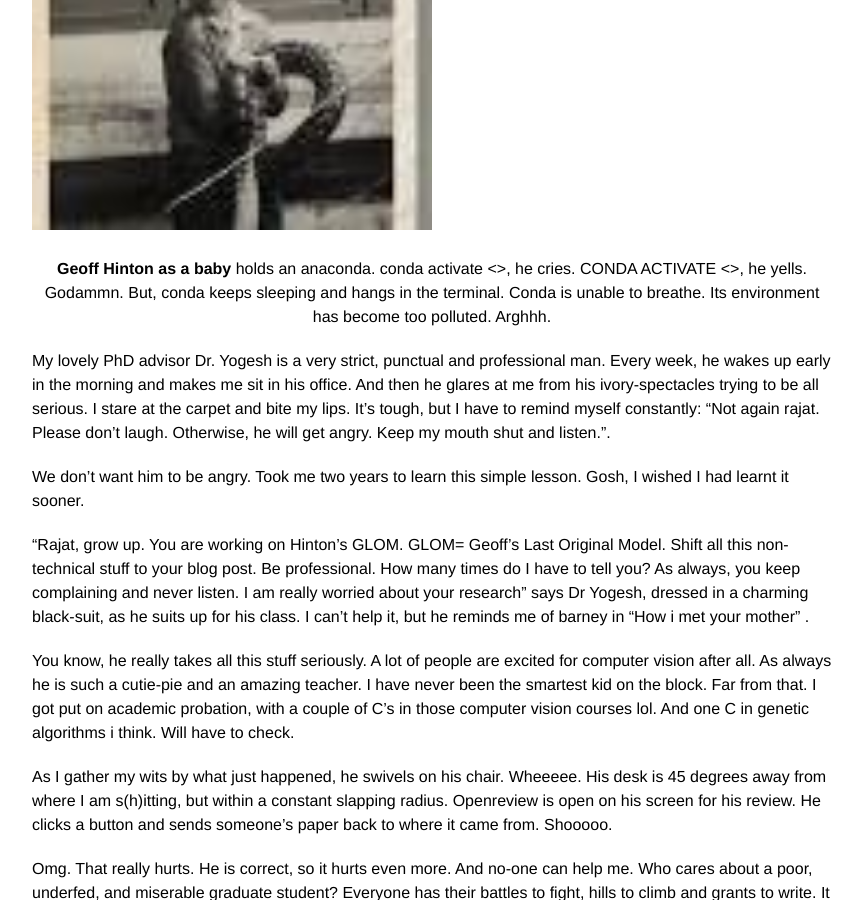
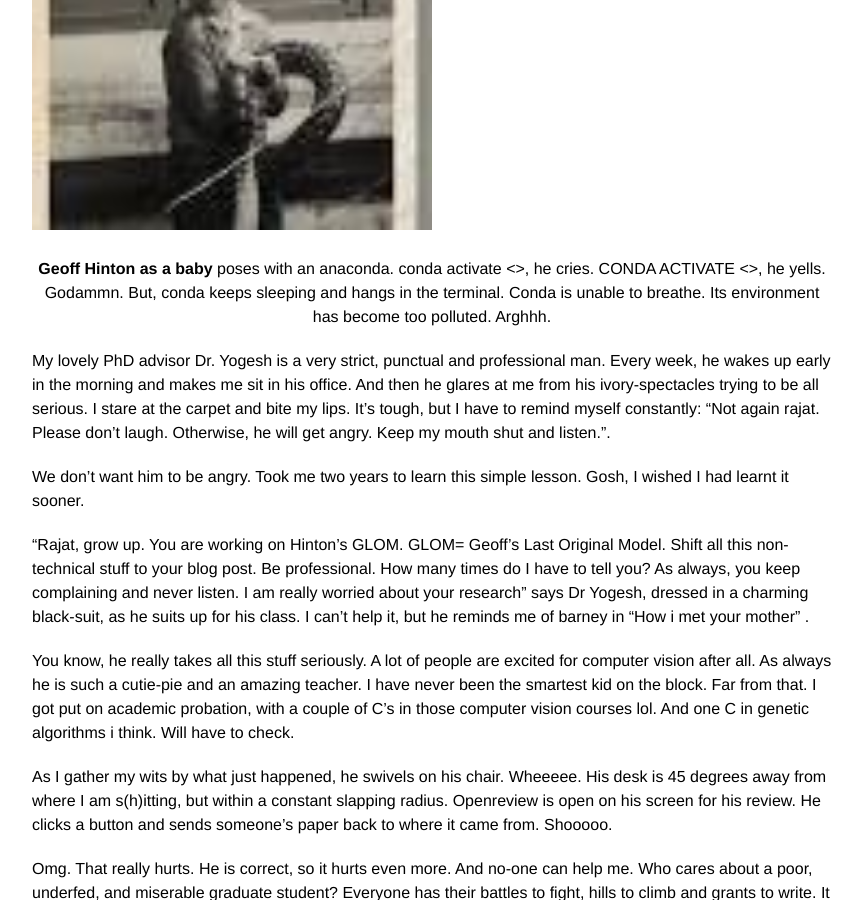
Before and after one commit to rajatmodi62/rajatmodi62.github.io, a Jekyll site: the page built from _posts/2024-10-26-hinton_apm.md, in a window 1280 px wide and 900 px high, scrolled down 514 px. Shown: the whole window, without its empty margins (208-1070 px from the left). Built offline with Jekyll 4.4.1, drawn with Linux system fonts in a browser that asks for light colours; comment, search, counter and statistics services are not loaded.

Commit message:
soft link blog

```diff
--- a/_posts/2024-10-26-hinton_apm.md
+++ b/_posts/2024-10-26-hinton_apm.md
@@ -12,7 +12,7 @@ date:   2024-10-26 11:00:00
     <img class="img-fluid" src="{{ site.baseurl }}\assets\img\apm\baby_hinton.jpg" style="width: 50%; height: auto;"> <!-- Image width is 50% of its parent -->
 </div>
 <div class="caption" style="text-align: center;">
-    <b>Geoff Hinton as a baby</b> holds an anaconda. conda activate <>, he cries. CONDA ACTIVATE <>, he yells. Godammn. But, conda keeps sleeping and hangs in the terminal. Conda is unable to breathe. Its environment has become too polluted. Arghhh.
+    <b>Geoff Hinton as a baby</b> poses with an anaconda. conda activate <>, he cries. CONDA ACTIVATE <>, he yells. Godammn. But, conda keeps sleeping and hangs in the terminal. Conda is unable to breathe. Its environment has become too polluted. Arghhh.
 </div>
 
 My lovely PhD advisor Dr. Yogesh is a very strict, punctual and professional man. Every week, he wakes up early in the morning and makes me sit in his office. And then he glares at me from his ivory-spectacles trying to be all serious. I stare at the carpet and bite my lips. It's tough, but I have to remind myself constantly: "Not again rajat. Please don't laugh. Otherwise, he will get angry. Keep my mouth shut and listen.".
```
